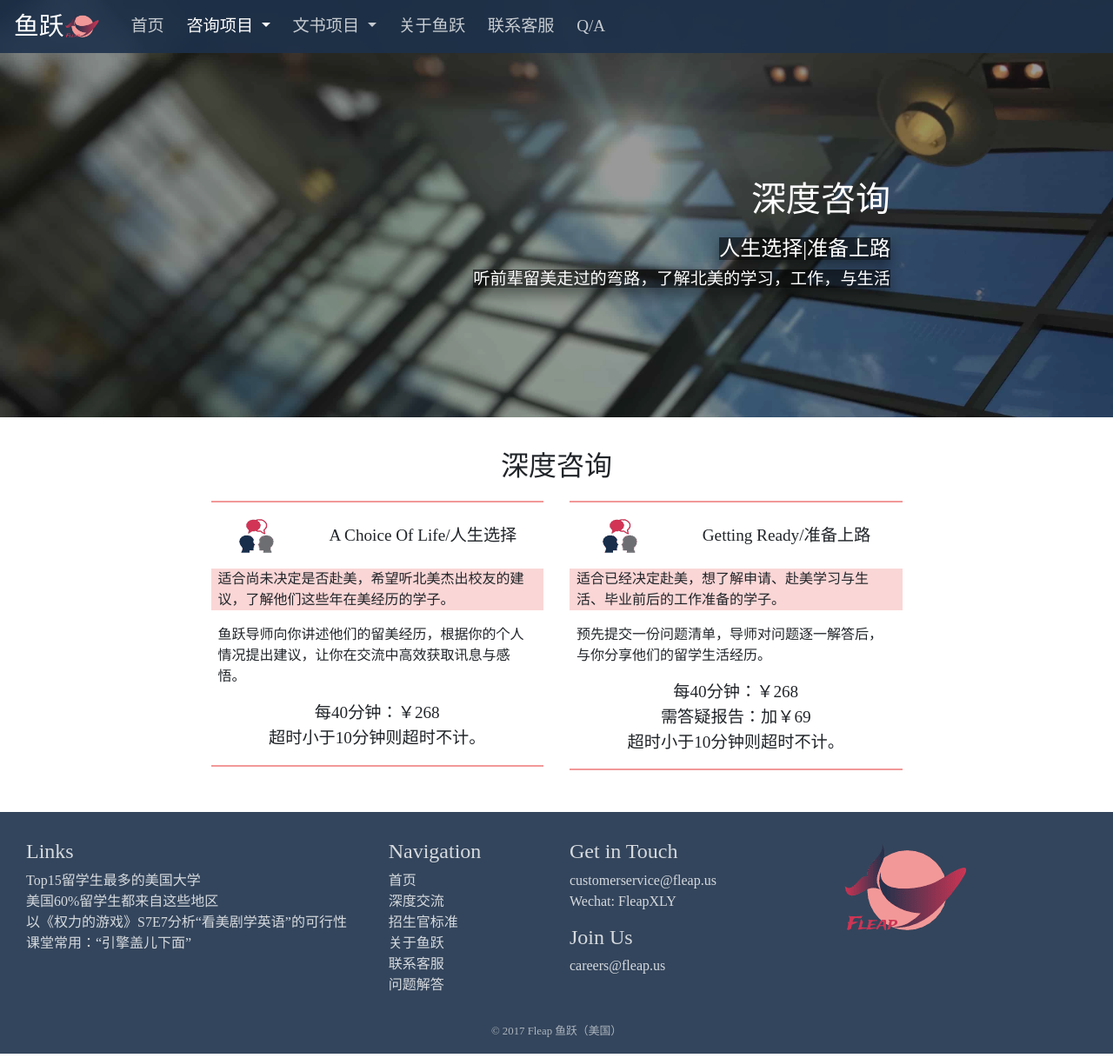
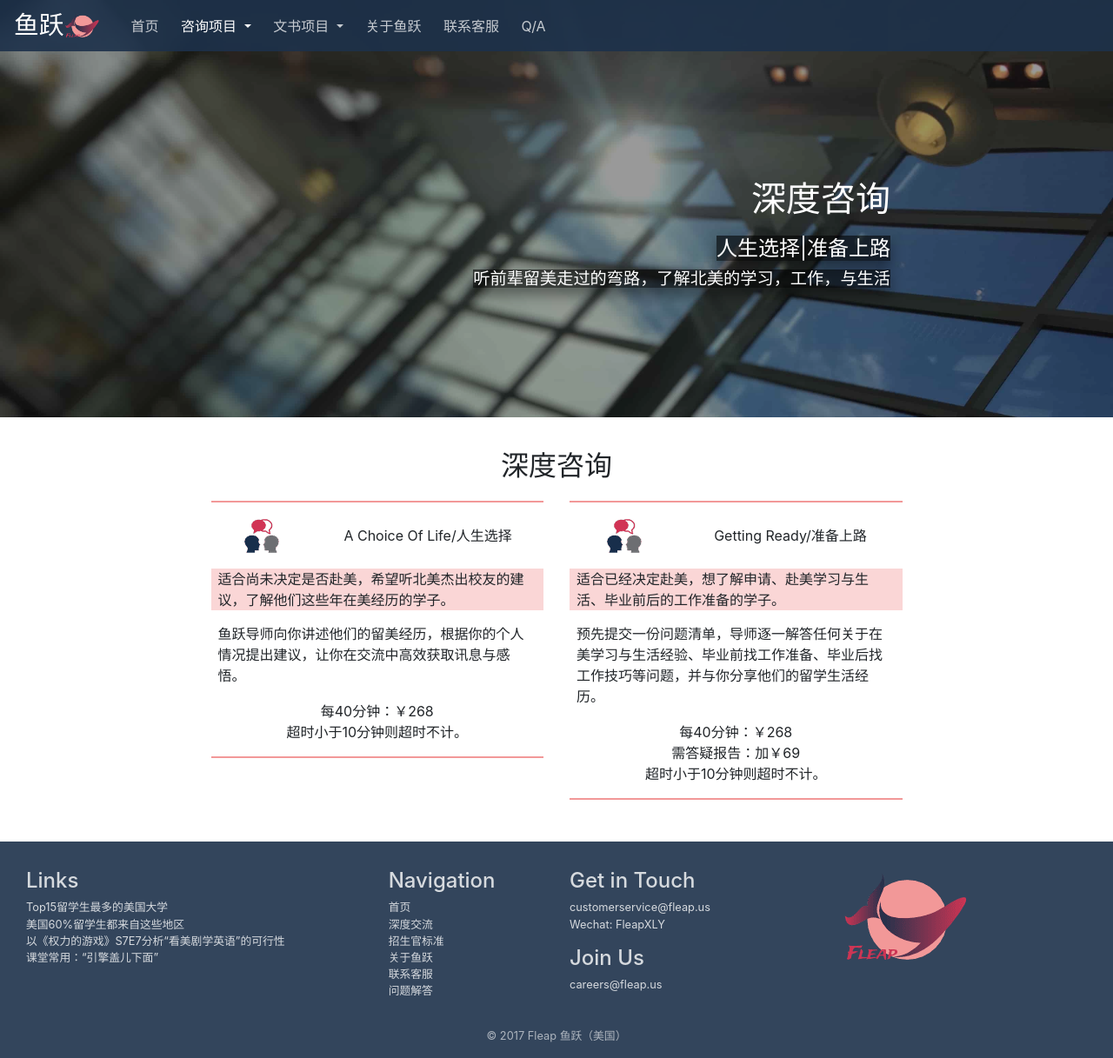
Before and after one commit to yyguoji/yyguoji.github.io, a Jekyll site: the page built from consult.html, in a window 1280 px wide and 1217 px high. Shown: the whole window at 87% size. Built offline with Jekyll 4.4.1, drawn with Linux system fonts in a browser that asks for light colours; nearby versions of some CDN libraries; some web fonts are replaced.

Commit message:
update font-family

```diff
--- a/consult.html
+++ b/consult.html
@@ -50,7 +50,7 @@ layout: default
                                 <p class="rm-margin">适合已经决定赴美，想了解申请、赴美学习与生活、毕业前后的工作准备的学子。</p>
                             </div>
                             <div class="program-description program-content font-kai">
-                                <p class="rm-margin">预先提交一份问题清单，导师对问题逐一解答后，与你分享他们的留学生活经历。</p>
+                                <p class="rm-margin">预先提交一份问题清单，导师逐一解答任何关于在美学习与生活经验、毕业前找工作准备、毕业后找工作技巧等问题，并与你分享他们的留学生活经历。</p>
                             </div>
                             <div class="text-center">
                                 <p class="rm-margin">
--- a/styles/custom.css
+++ b/styles/custom.css
@@ -5,10 +5,10 @@ lightpink: rgba(242,152,152,.4)
 blue: #1d314b
 lightgray: rgba(226, 232, 238, .9)
 */
-body {
+/* body {
     font-family: "Times New Roman", Times, serif, STFangSong, "华文仿宋", FangSong, "仿宋";
     font-size: 1.2rem;
-}
+} */
 a {
     text-decoration: none !important;
     color: rgba(255,255,255,0.8);
@@ -187,6 +187,7 @@ footer a:hover {
     padding: 8px 32px;
     border-radius: 4px;
     color: #1d314b;
+    font-size: 1.2rem;
     font-family: "Times New Roman", Times, serif, KaiTi, "楷体", STKaiTi, "华文楷体";
     background-color: #f29898;
     transition: background-color .2s ease, color .2s ease;
@@ -279,7 +280,7 @@ footer {
     display: flex;
     flex-direction: column;
     color: rgba(255,255,255,0.8);
-    font-size: 1rem;
+    font-size: 0.8rem;
 }
 .footer-content {
     padding-top: 1rem;
```
